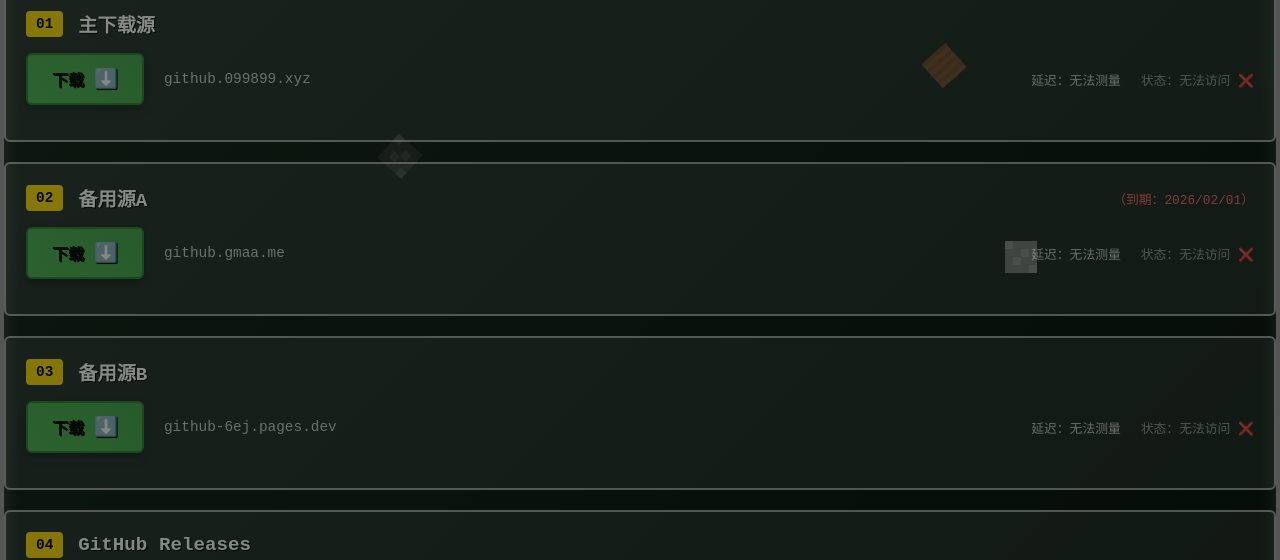
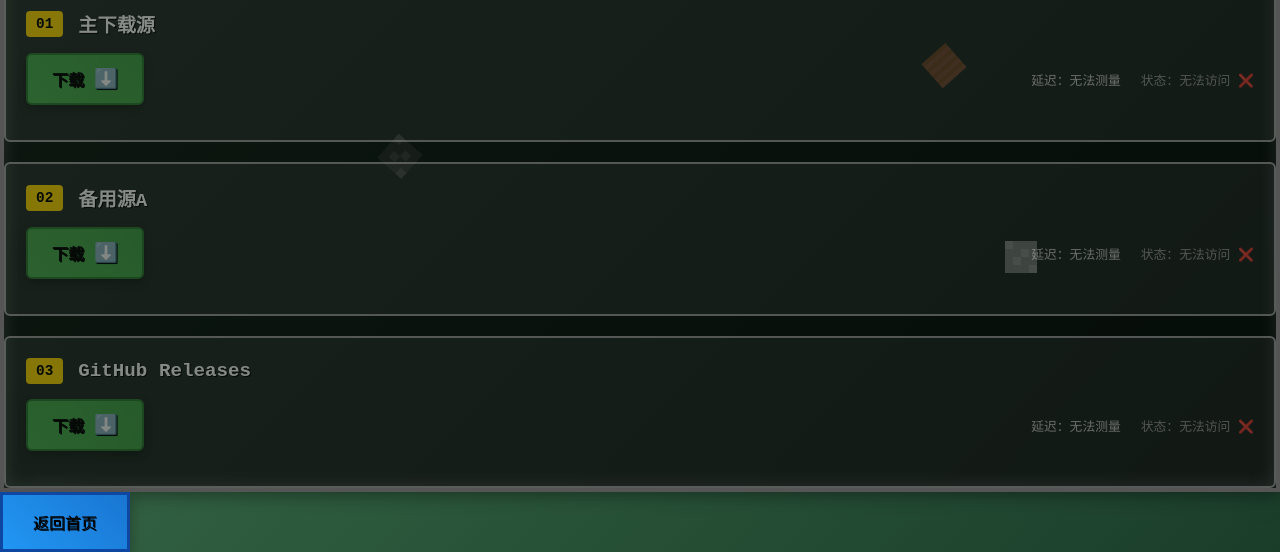
Before and after one commit to iwengx/wengx.cn-html, a website: page download.html in a window 1280 px wide. Shown: the part 255-815 px from the top of the page. Drawn offline with Linux system fonts and the light colour scheme; no server answers.

Commit message:
feat: 去除域名链接，测速完成后更新全局状态

```diff
--- a/src/assets/download.css
+++ b/src/assets/download.css
@@ -214,12 +214,6 @@
   font-size: 1.2rem;
 }
 
-.link-url {
-  color: #ccc;
-  font-size: 0.9rem;
-  font-family: 'Courier New', monospace;
-}
-
 .link-status {
   display: flex;
   gap: 20px;
--- a/src/scripts/download.js
+++ b/src/scripts/download.js
@@ -77,25 +77,16 @@
   {
     url: 'https://github.099899.xyz/Minecraft-Lil-liver-helper/minecraft-lil-liver-helper-v2.5.7.exe',
     title: '主下载源',
-    description: 'github.099899.xyz',
     deadline: null,
   },
   {
-    url: 'https://github.gmaa.me/Minecraft-Lil-liver-helper/minecraft-lil-liver-helper-v2.5.7.exe',
+    url: 'https://github-6ej.pages.dev/Minecraft-Lil-liver-helper/minecraft-lil-liver-helper-v2.5.7.exe',
     title: '备用源A',
-    description: 'github.gmaa.me',
-    deadline: '2026/02/01',
-  },
-  {
-    url: 'https://github-6ej.pages.dev/Minecraft-Lil-liver-helper/minecraft-lil-liver-helper-v2.5.7.exe',
-    title: '备用源B',
-    description: 'github-6ej.pages.dev',
     deadline: null,
   },
   {
     url: 'https://github.com/iwengx/Minecraft-Lil-liver-helper/releases/download/2.5.7/minecraft-lil-liver-helper-v2.5.7.exe',
     title: 'GitHub Releases',
-    description: 'github.com',
     deadline: null,
   },
 ]
@@ -119,7 +110,6 @@
             <span class="button-text">下载</span>
             <span class="button-icon">⬇️</span>
           </a>
-          <div class="link-url">${item.description}</div>
         </div>
         <div class="link-status">
           <span class="latency"></span>
@@ -140,13 +130,20 @@
     .forEach((link, index) => {
       checkPromises.push(checkLatency(link, index))
     })
-  return Promise.all(checkPromises)
+
+  const promiseAll = Promise.all(checkPromises)
+  promiseAll
+    .then(() => {
+      updateGlobalStatus()
+    })
+    .catch(() => {})
+
+  return promiseAll
 }
 
 // 页面加载完成后的初始化
 window.onload = async () => {
   await checkAllLinks()
-  setTimeout(updateGlobalStatus, 1000)
 
   // 添加页面加载动画
   document.body.style.opacity = '0'
```
